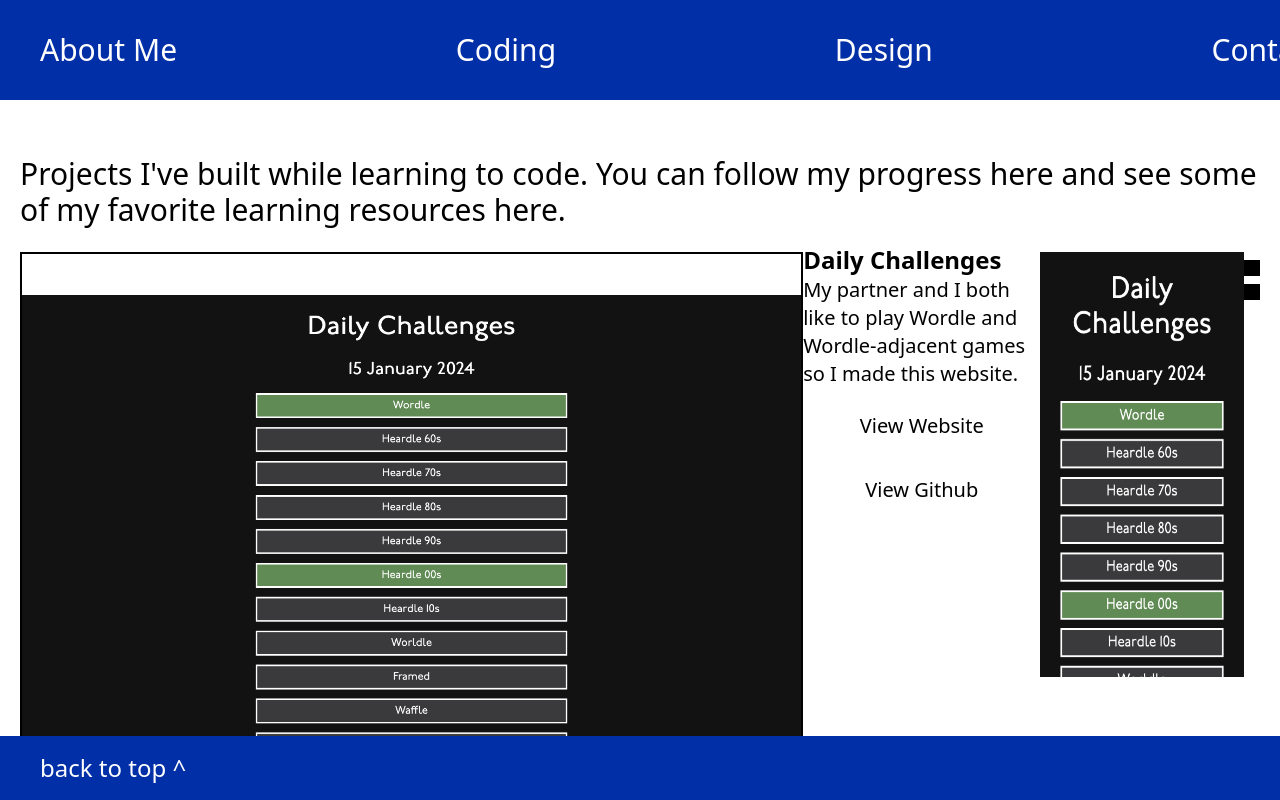
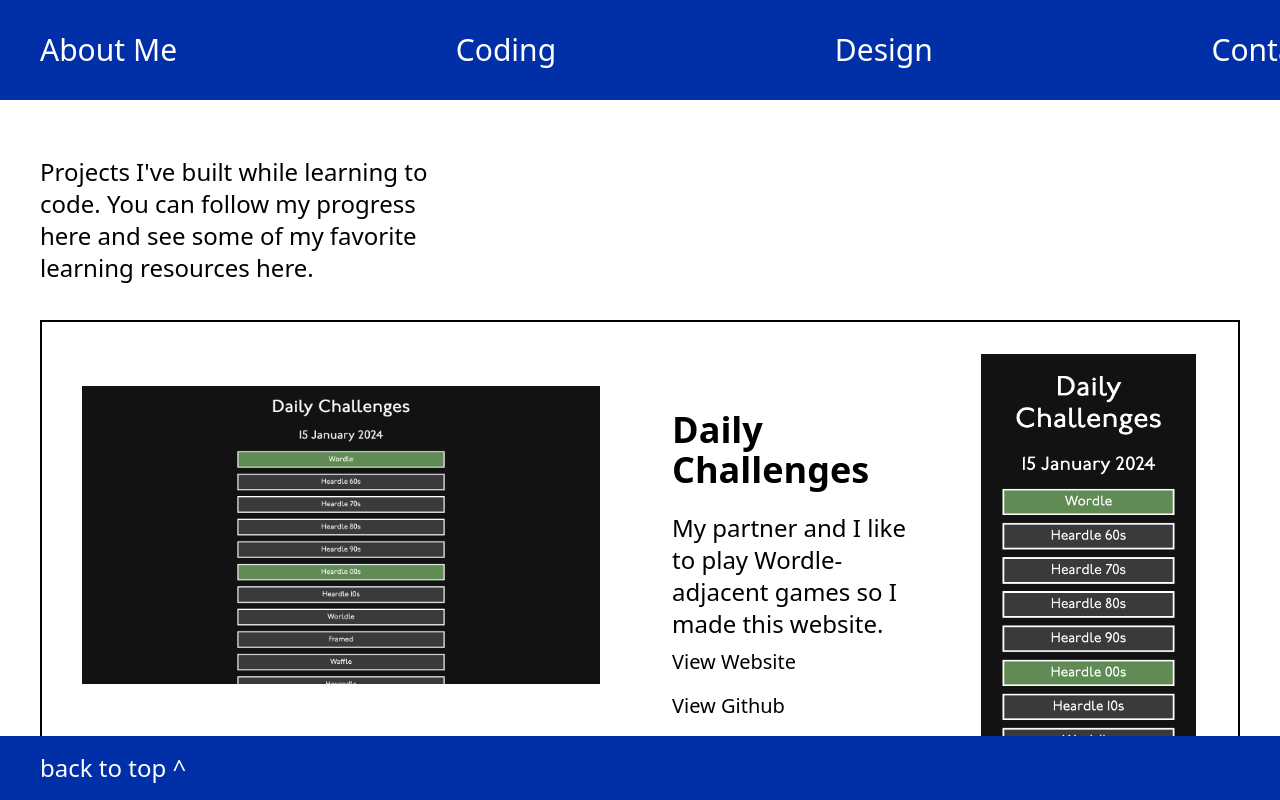
Before and after one commit to jackkershaw/portfolio, a React (Vite) app: page / in a window 1280 px wide. Both pictures are taken after a click on the element "Coding". Shown: the top 800 px of the page. Built offline with nearby package versions, Linux system fonts and the light colour scheme.

Commit message:
edit for desktop

```diff
--- a/src/coding-page/coding.jsx
+++ b/src/coding-page/coding.jsx
@@ -3,7 +3,7 @@ function Coding() {
     {
       title: "Daily Challenges",
       description:
-        "My partner and I both like to play Wordle and Wordle-adjacent games so I made this website.",
+        "My partner and I like to play Wordle-adjacent games so I made this website.",
       link: "https://dailychallenges.jackkershaw.net",
       github_link: "https://github.com/jones58/daily-challenges",
       image_folder: "daily-challenges",
@@ -26,7 +26,7 @@ function Coding() {
       title: "London Brutalist Map",
       description:
         "My partner and I both like to play Wordle adjacent games so I made this website.",
-      link: "https://dailychallenges.jackkershaw.net",
+      link: "https://brutalistmap.jackkershaw.net/",
       github_link: "https://github.com/jones58/London-Brutalist-Map",
       image_folder: "brutalist-map",
     },
@@ -35,14 +35,14 @@ function Coding() {
       description: "This website. ",
       link: "https://www.jackkershaw.net",
       github_link: "https://github.com/jones58/portfolio-2024",
-      image_folder: "other",
+      image_folder: "portfolio",
     },
   ];
 
   return (
     <div className="space-between mx-5 mb-10 flex flex-col py-10">
       <section>
-        <p className="max-w-max py-4 text-2xl sm:text-3xl">
+        <p className="py-4 text-2xl lg:mx-5 lg:w-1/3">
           Projects I've built while learning to code. You can follow my progress{" "}
           <a
             href="https://progress.jackkershaw.net"
@@ -55,7 +55,7 @@ function Coding() {
           <a
             href="https://github.com/jones58/Learning-Resources"
             target="_blank"
-            className="shadow-md hover:underline lg:shadow-none "
+            className="shadow-md hover:underline lg:shadow-none"
           >
             here
           </a>
@@ -63,51 +63,72 @@ function Coding() {
         </p>
       </section>
       <section>
-        <ol className="flex-space-between flex flex-col">
+        <ol className="flex-space-between flex flex-col justify-center">
           {projects.map((project, index) => (
             <li
               key={index}
-              className="flex-space-between flex flex-col lg:flex-row"
+              className="flex flex-col lg:m-5 lg:grid lg:grid-cols-4 lg:border-2 lg:border-black lg:pt-6"
             >
-              <a href={project.link} target="_blank">
+              <a
+                href={project.link}
+                target="_blank"
+                className="lg:col-span-2 lg:h-[30vw] lg:px-10 lg:py-8"
+              >
                 <img
                   src={`/src/coding-page/${project.image_folder}/desktop.jpg`}
                   alt={`desktop view of ${project.title}`}
-                  className="my-2 aspect-[1600/1093] h-auto w-full border-2 border-black object-contain "
+                  className="my-2 h-auto w-full border-2 border-black object-contain lg:border-0"
                 />
               </a>
-              <div>
-                <h3 className="text-2xl font-semibold">{project.title}</h3>
-                <p className="text-xl">{project.description}</p>
+              <div className="lg:col-span-1 lg:my-8  lg:p-8">
+                <h3 className="text-2xl font-semibold lg:h-[8vw] lg:pb-5 lg:text-4xl">
+                  {project.title}
+                </h3>
+                <p className="text-xl lg:h-[10vw] lg:text-2xl">
+                  {project.description}
+                </p>
                 <a
                   href={project.link}
                   target="_blank"
-                  className="mt-4 block w-full px-4 py-2 text-center text-xl shadow-md hover:underline lg:shadow-none"
+                  className="mt-4 block w-full px-4 py-2 text-center text-xl shadow-md hover:underline lg:mt-0 lg:px-0 lg:py-2 lg:text-left lg:shadow-none
+                  "
                 >
                   View Website
                 </a>
                 <a
                   href={project.github_link}
                   target="_blank"
-                  className="mt-5 block w-full px-4 py-2 text-center text-xl shadow-md hover:underline lg:shadow-none"
+                  className="mt-5 block w-full px-4 py-2 text-center text-xl shadow-md hover:underline lg:mt-0 lg:px-0 lg:py-2 lg:text-left lg:shadow-none"
                 >
                   View Github
                 </a>
               </div>
-              <a href={project.link} target="_blank">
+              <a
+                href={project.link}
+                target="_blank"
+                className="lg:col-span-1 lg:h-[30vw]"
+              >
                 <img
                   src={`/src/coding-page/${project.image_folder}/mobile.jpg`}
                   alt={`mobile view of ${project.title}`}
-                  className="hidden aspect-[946/2048] py-2 lg:block"
+                  className="my-2 hidden h-auto max-h-[30vw] w-full object-contain lg:block "
                 />
               </a>
-              <div class="mx-auto my-4 h-10 border-8 border-dashed border-black"></div>
+              <div class="mx-auto my-4 h-10 border-8 border-dashed border-black lg:hidden"></div>
             </li>
           ))}
         </ol>
       </section>
-      <section>
-        <h3 className="text-2xl font-semibold">Where next?</h3>
+      <section className="lg:m-5 lg:grid lg:grid-cols-4 lg:border-2 lg:border-black">
+        <a
+          href="https://github.com/jones58"
+          target="_blank"
+          className="shadow-lg hover:underline lg:col-span-2 lg:col-start-3 lg:shadow-none"
+        >
+          <h3 className="mb-5 max-w-full p-5 text-center text-2xl font-semibold lg:pt-8 lg:text-left lg:text-5xl">
+            Where next?
+          </h3>
+        </a>
       </section>
     </div>
   );
```
